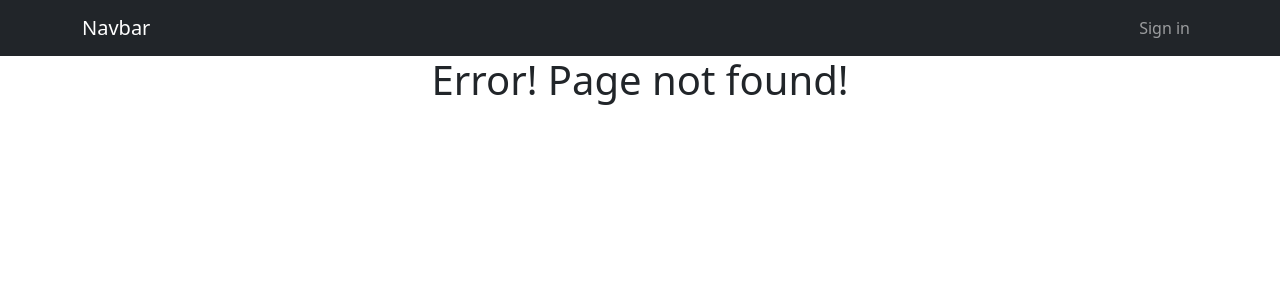
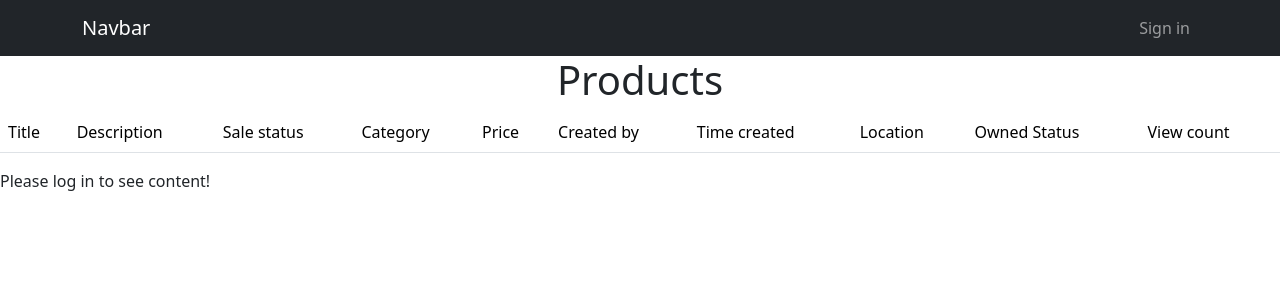
Before and after one commit to Filip31337/webshop-frontend, a React (Create React App) app: page /products in a window 1280 px wide. Before the commit this address had no page. Shown: the top 300 px of the page. Built offline with nearby package versions, Linux system fonts and the light colour scheme.

Commit message:
Added products component

```diff
--- a/src/App.js
+++ b/src/App.js
@@ -6,6 +6,7 @@ import Logout from './component/Logout/Logout';
 import { BrowserRouter as Router, Route, Routes} from "react-router-dom";
 import NotFound from "./component/NotFound/NotFound";
 import NavigationBar from "./component/NavigationBar/NavigationBar";
+import Products from "./component/Products/Products";
 
 function App() {
   return (
@@ -16,6 +17,7 @@ function App() {
               <Route  path="/login" element={<Login />}/>
               <Route  path="/users" element={<Users />}/>
               <Route  path="/logout" element={<Logout />}/>
+              <Route  path="/products" element={<Products />}/>
               <Route  path="*" element={<NotFound />}/>
           </Routes>
       </Router>
--- a/src/component/Login/Login.js
+++ b/src/component/Login/Login.js
@@ -11,8 +11,8 @@ function Login() {
 
     const {login, error, isLoading } = useLogin();
 
-    function redirectToUserPage() {
-        navigate("/users");
+    function redirectToHomePage() {
+        navigate("/");
     }
 
     function setAuthTokenHeader(token)  {
@@ -31,7 +31,7 @@ function Login() {
 
         await login(username, password);
 
-        redirectToUserPage();
+        redirectToHomePage();
 
     }
 
--- a/src/component/NavigationBar/NavigationBar.js
+++ b/src/component/NavigationBar/NavigationBar.js
@@ -14,6 +14,7 @@ function NavigationBar() {
                 <Nav className="me-auto">
                 {user && <Nav.Link href="/">Home</Nav.Link>}
                 {user && <Nav.Link href="users">Users</Nav.Link>}
+                {user && <Nav.Link href="products">Products</Nav.Link>}
                 </Nav>
                 <Nav>
                 {user && <Nav.Link>Welcome, {user.username} !</Nav.Link>}
--- /dev/null
+++ b/src/component/Products/Products.js
@@ -0,0 +1,98 @@
+import React, {useEffect, useState} from "react";
+import axios from "axios";
+import {getTokenFromLocalStorage} from "../utility/utils";
+import ProductsService from "../../service/ProductsService";
+import {useAuthContext} from "../../hooks/useAuthContext";
+
+function Products() {
+    const [products, setProducts] = useState([]);
+    const [loading, setLoading] = useState(true);
+    const [token, setToken] = useState("");
+    const [loggedIn, setLoggedIn] = useState(true);
+    const { user } = useAuthContext();
+
+    useEffect(() => {
+        const setAuthTokenHeader = async(token) =>{
+            if (token.length > 1) {
+                axios.defaults.headers.common["Authorization"] = `Bearer ${token}`;
+            }
+            else
+                delete axios.defaults.headers.common["Authorization"];
+        }
+
+        const fetchData = async () =>{
+            setLoading(true);
+            try {
+                const {data: response} = await ProductsService.getProducts();
+                console.log("dohvatio products: " + JSON.stringify(response));
+                setProducts(response);
+            } catch (error) {
+                console.error(error.message);
+            }
+            setLoading(false);
+        }
+
+        getTokenFromLocalStorage().then((token) => {
+            if (token && token.length > 1) {
+                setLoggedIn(true);
+                setAuthTokenHeader(token);
+                fetchData();
+                setLoading(false);
+            } else {
+                setLoggedIn(false);
+                setLoading(false);
+            }
+        });
+    }, []);
+    return (
+        <div>
+            <h1 className = "text-center">Products</h1>
+            {loading && <div>Loading</div>}
+            {!loading && (
+                <table className = "table table-striped">
+                    <thead>
+                    <tr>
+
+                        <td> Title </td>
+                        <td> Description </td>
+                        <td> Sale status </td>
+                        <td> Category </td>
+                        <td> Price </td>
+                        <td> Created by </td>
+                        <td> Time created </td>
+                        <td> Location </td>
+                        <td> Owned Status </td>
+                        <td> View count </td>
+                    </tr>
+
+                    </thead>
+                    <tbody>
+                    {
+                        products.map(
+                            product =>
+                                <tr key = {product.id}>
+                                    <td> {product.title} </td>
+                                    <td> {product.description} </td>
+                                    <td> {product.saleStatus} </td>
+                                    <td> {product.category} </td>
+                                    <td> {product.price} </td>
+                                    <td> {product.createdBy} </td>
+                                    <td> {product.createdAt} </td>
+                                    <td> {product.location} </td>
+                                    <td> {product.ownedStatus} </td>
+                                    <td> {product.viewCount} </td>
+                                </tr>
+                        )
+                    }
+
+                    </tbody>
+                </table>
+            )}
+            {!user && <div>Please log in to see content!</div>}
+
+        </div>
+
+    )
+}
+
+export default Products;
--- /dev/null
+++ b/src/service/ProductsService.js
@@ -0,0 +1,12 @@
+import axios from 'axios'
+
+const PRODUCTS_REST_API_URL = 'http://localhost:8080/webshop/rest/products/getProducts';
+
+class ProductsService {
+
+    getProducts(){
+        return axios.get(PRODUCTS_REST_API_URL);
+    }
+}
+
+export default new ProductsService();
```
